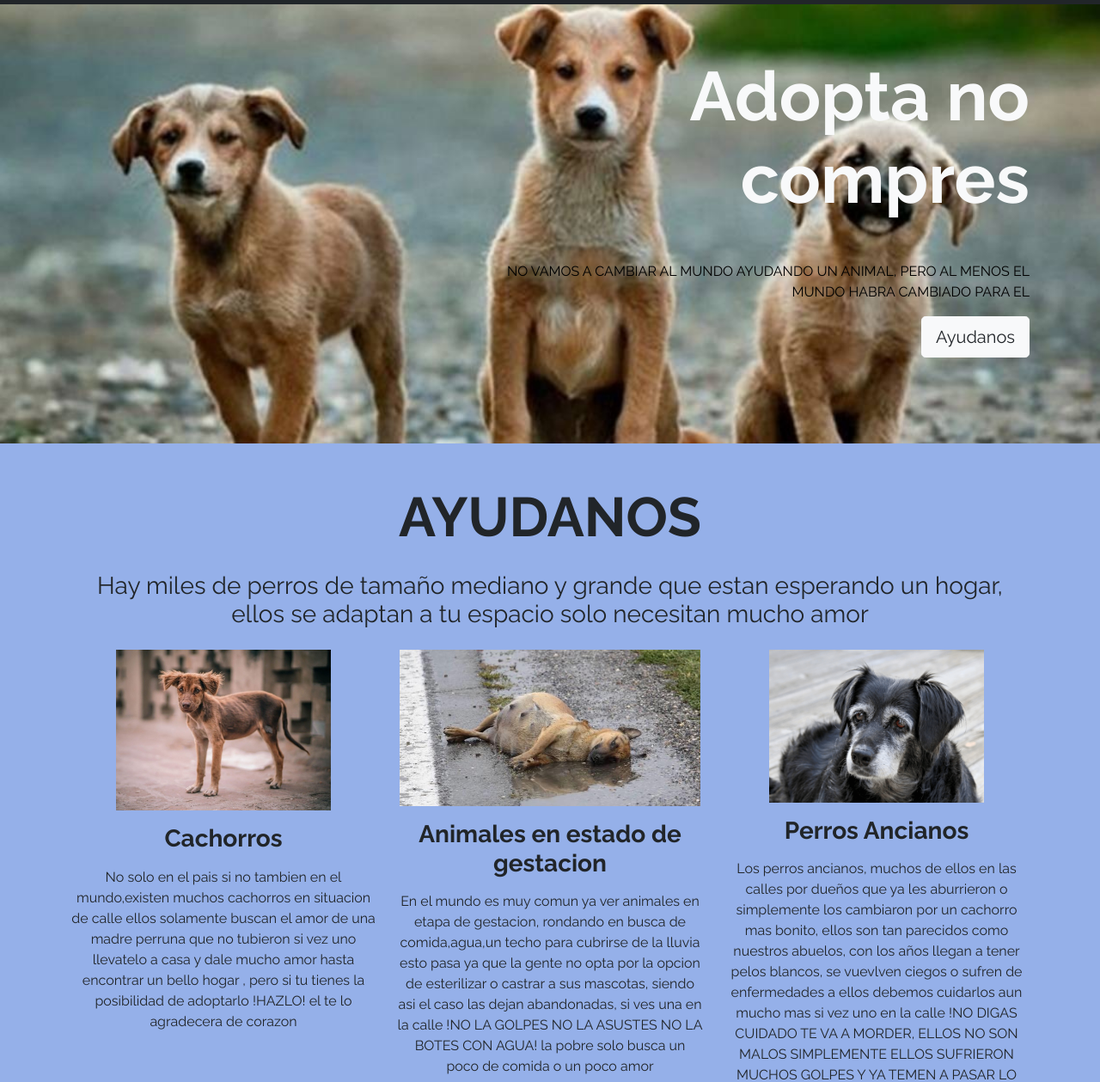
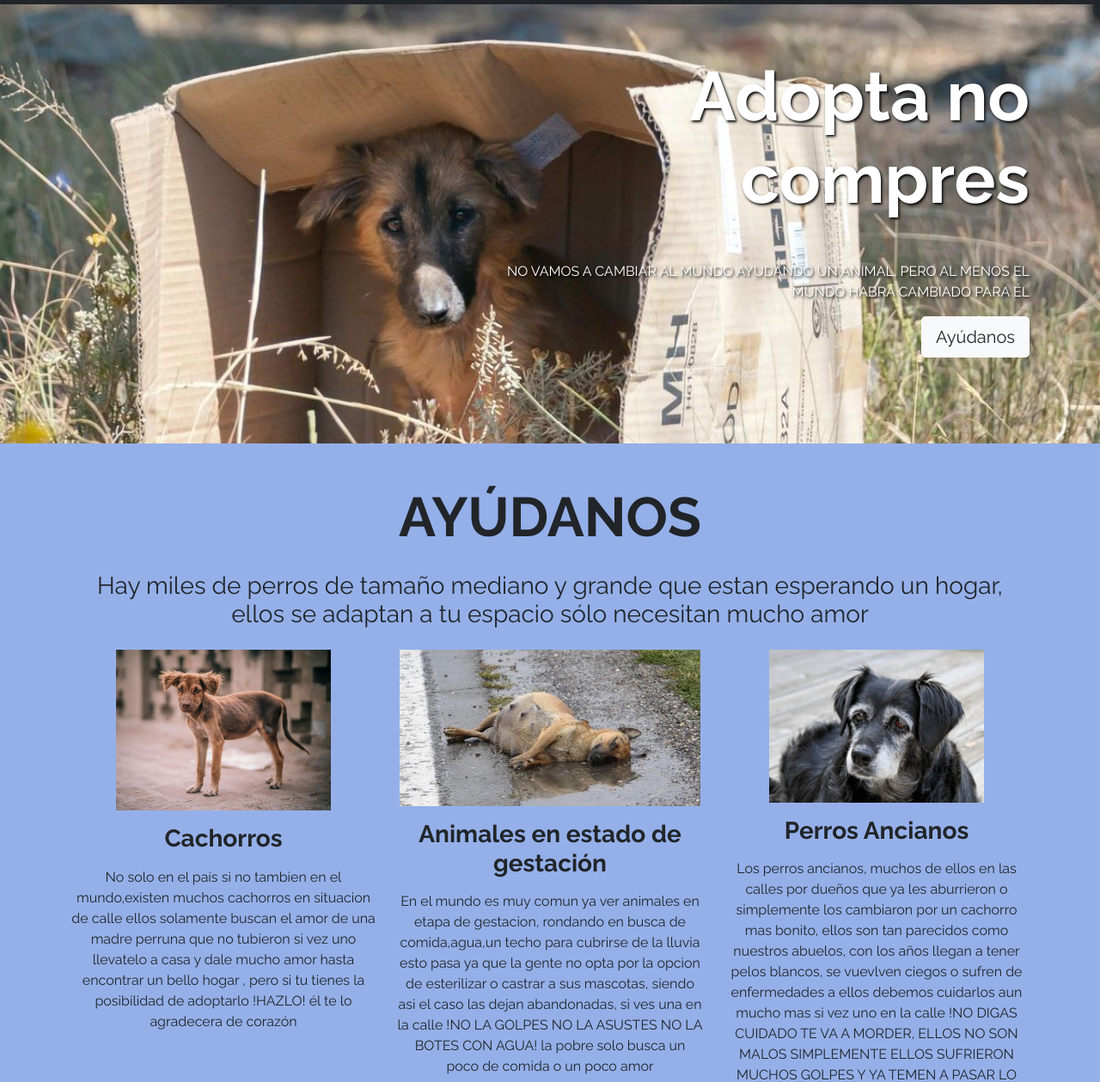
Before and after one commit to VitoNez5198/adopciones-perros, a plain HTML site: page index.html in a window 1280 px wide. Shown: the part 80-1339 px from the top of the page at 86% size. Drawn offline with nearby package versions, Linux system fonts and the light colour scheme.

Commit message:
Correcion hero section

```diff
--- a/assets/css/style.css
+++ b/assets/css/style.css
@@ -6,10 +6,13 @@ body {
   /* Hero Section */
 
   #Hero-Section {
-    background-image: url("../img/portada.jpg");
+
+    background-image: url("../img/portada2.jpg");
     background-repeat: no-repeat;
     background-size: cover;
     background-position: left;
+    color: white; text-shadow: black 0.1em 0.1em 0.2em
+
   }
 
   /* Mis trabajos */
--- a/index.html
+++ b/index.html
@@ -48,14 +48,14 @@
     <header id="Hero-Section" class="text-light text-end py-5 mt-5">
         <div class="container">
             <div class="ms-auto col-12 col-md-7 ">
-                <h1 class="display-1 fw-bold my-5">
+                <h1 class="display-1 fw-bold my-5 text-white">
                     Adopta no compres
                 </h1>
-                <p class="my-7 text-black">
-                  NO VAMOS A CAMBIAR AL MUNDO AYUDANDO UN ANIMAL, PERO AL MENOS EL MUNDO HABRA CAMBIADO PARA EL
+                <p class="my-7 text-white">
+                  NO VAMOS A CAMBIAR AL MUNDO AYUDANDO UN ANIMAL, PERO AL MENOS EL MUNDO HABRÁ CAMBIADO PARA ÉL
                 </p>
                 <div class="mb-1 pb-5">
-                    <button class="btn btn-lg btn-light text-dark">Ayudanos</button>
+                    <button class="btn btn-lg btn-light text-dark">Ayúdanos</button>
                 </div>
             </div>
         </div>
@@ -65,10 +65,10 @@
     <section id="Acerca-de-mi" class="container text-center my-5">
 
 
-        <h2 class="display-3 fw-bold my-4">AYUDANOS</h2>
+        <h2 class="display-3 fw-bold my-4">AYÚDANOS</h2>
 
         <h3 class="my-4">
-            Hay miles de perros de tamaño mediano y grande que estan esperando un hogar, ellos se adaptan a tu espacio solo necesitan mucho amor
+            Hay miles de perros de tamaño mediano y grande que estan esperando un hogar, ellos se adaptan a tu espacio sólo necesitan mucho amor
         </h3>
 
 
@@ -77,15 +77,15 @@
                 <img src="assets/img/imagen perro 1.jpg " width="250" alt="">
                 <h3 class="my-3 fw-bold">Cachorros</h3>
                 <p class="my-3">
-                    No solo en el pais si no tambien en el mundo,existen muchos cachorros en situacion de calle
+                    No solo en el país si no tambien en el mundo,existen muchos cachorros en situacion de calle
                     ellos solamente buscan el amor de una madre perruna que no tubieron si vez uno llevatelo a casa
                     y dale mucho amor hasta encontrar un bello hogar , pero si tu tienes la posibilidad de adoptarlo
-                    !HAZLO! el te lo agradecera de corazon
+                    !HAZLO! él te lo agradecera de corazón
                 </p>
             </div>
             <div class="col-12 col-md-4">
                 <img src="assets/img/prenada.jpeg" width="350" alt="">
-                <h3 class="my-3 fw-bold">Animales en estado de gestacion </h3>
+                <h3 class="my-3 fw-bold">Animales en estado de gestación </h3>
                 <p class="my-3">
                     En el mundo es muy comun ya ver animales en etapa de gestacion, rondando en busca de comida,agua,un techo para cubrirse de la lluvia
                     esto pasa ya que la gente no opta por la opcion de esterilizar o castrar a sus mascotas, siendo asi el caso las dejan abandonadas,
```
Also changed, not shown: assets/img/portada2.jpg (added).
